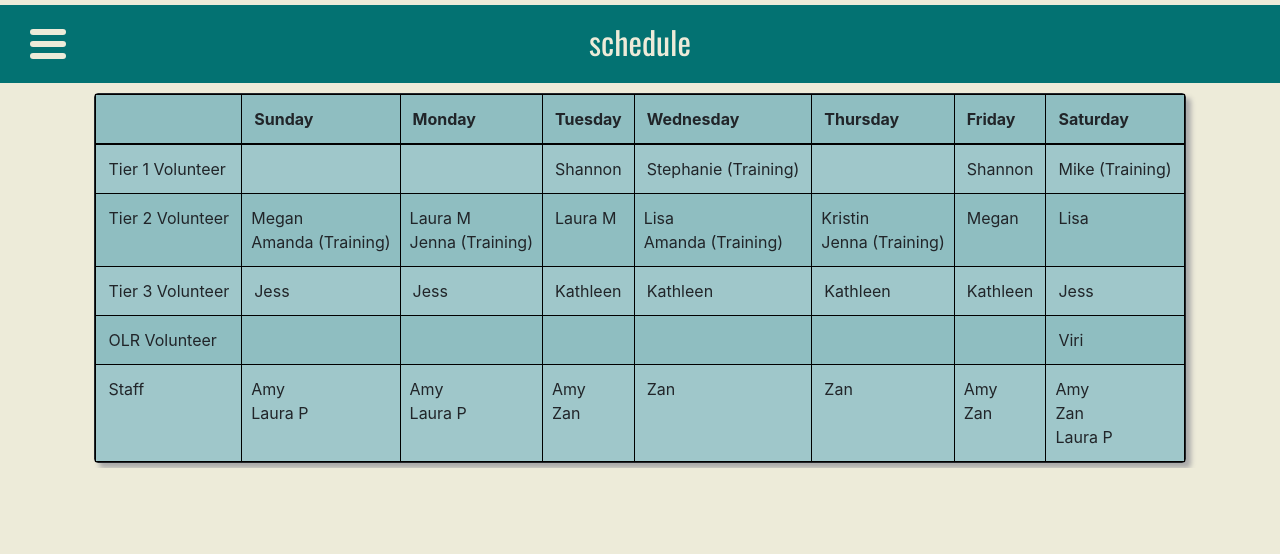
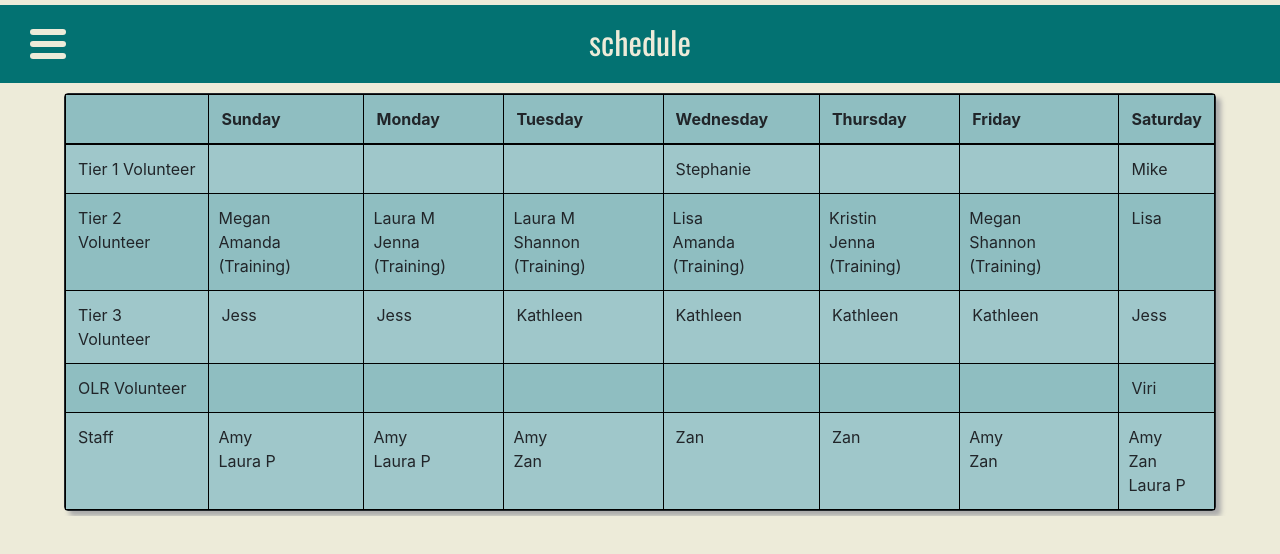
Before and after one commit to emailBuilderDBFU/emailBuilderDBFU.github.io, a React (Create React App) app: page /schedule in a window 1280 px wide. Shown: the top 554 px of the page. Built offline with nearby package versions, Linux system fonts and the light colour scheme.

Commit message:
update schedule

```diff
--- a/src/components/Schedule.js
+++ b/src/components/Schedule.js
@@ -32,11 +32,11 @@ export class Schedule extends React.Component {
 									<td>Tier 1 Volunteer</td>
 									<td></td>
 									<td></td>
-									<td>Shannon</td>
-									<td>Stephanie (Training)</td>
 									<td></td>
-									<td>Shannon</td>
-									<td>Mike (Training)</td>
+									<td>Stephanie</td>
+									<td></td>
+									<td></td>
+									<td>Mike</td>
 								</tr>
 
 								<tr>
@@ -49,7 +49,10 @@ export class Schedule extends React.Component {
 										<Row className ="Sched-Cell">Laura M</Row>
 										<Row className ="Sched-Cell">Jenna (Training)</Row>
 									</td>
-									<td>Laura M</td>
+									<td>
+										<Row className ="Sched-Cell">Laura M</Row>
+										<Row className ="Sched-Cell">Shannon (Training)</Row>
+									</td>
 									<td>
 										<Row className ="Sched-Cell">Lisa</Row>
 										<Row className ="Sched-Cell">Amanda (Training)</Row>
@@ -58,7 +61,10 @@ export class Schedule extends React.Component {
 										<Row className ="Sched-Cell">Kristin</Row>
 										<Row className ="Sched-Cell">Jenna (Training)</Row>
 									</td>
-									<td>Megan</td>
+									<td>
+										<Row className ="Sched-Cell">Megan</Row>
+										<Row className ="Sched-Cell">Shannon (Training)</Row>
+									</td>
 									<td>Lisa</td>
 								</tr>
 
```
Also changed, not shown: src/metadata/categoryMetadata.js (+1 -1 lines).
